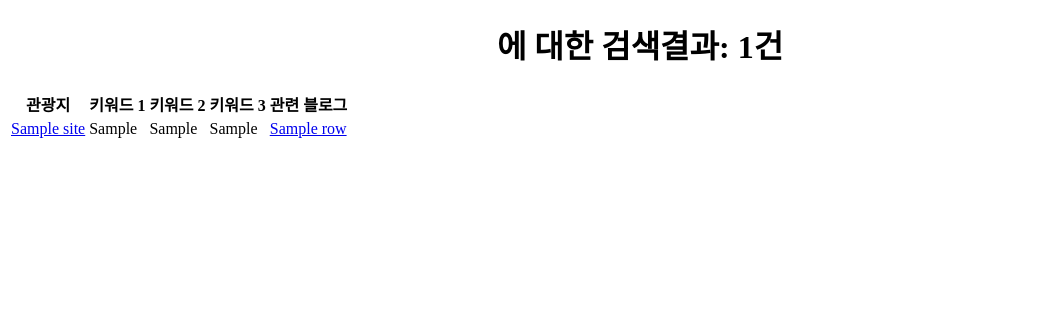
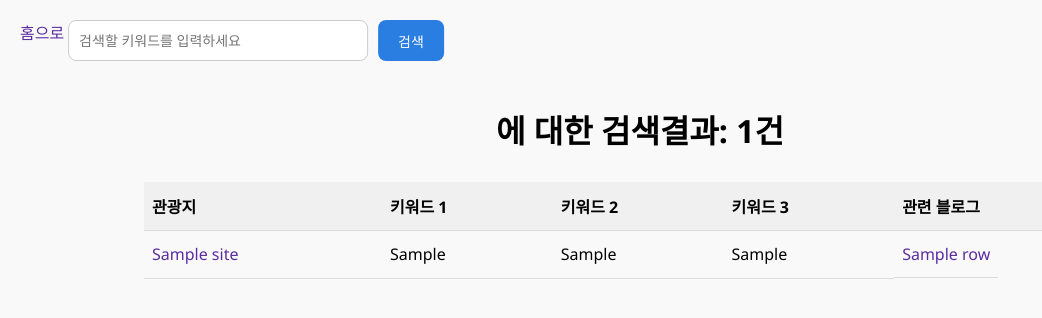
Before and after one commit to dlgudwn55/capstone, a Flask app: template app/templates/search.html in a window 1280 px wide. Shown: the top 318 px of the page, without its empty margins (0-1042 px from the left). Run offline with Flask 3, Linux system fonts and the light colour scheme; the template is opened without the code that fills it: most values are stand-ins (such as "Sample title", 1, 10 or a date in 2020).

Commit message:
search 페이지 가공

```diff
--- a/app/static/style.css
+++ b/app/static/style.css
@@ -13,6 +13,15 @@ body {
     /* align-items: center; */
 }
 
+a {
+    color: #5a2ca0;
+    text-decoration: none;
+}
+
+a:hover {
+    text-decoration: underline;
+}
+
 header {
     text-align: center;
     margin-bottom: 30px;
@@ -24,6 +33,21 @@ header {
     gap: 40px;
     /* align-items: center; */
     position: relative;
+    /* text-align: center; */
+}
+
+.container form {
+    display: flex;
+    /* align-items: center; */
+    gap: 10px;
+    background-color: #fff;
+    padding: 20px;
+    border-radius: 12px;
+    box-shadow: 0 0 15px rgba(0, 0, 0, 0.08);
+
+    position: absolute;
+    left: 50%;
+    transform: translateX(-50%);
 }
 
 aside {
@@ -57,15 +81,10 @@ main {
 
 form {
     display: flex;
-    /* align-items: center; */
     gap: 10px;
-    background-color: #fff;
-    padding: 20px;
-    border-radius: 12px;
-    box-shadow: 0 0 15px rgba(0, 0, 0, 0.08);
 
     position: absolute;
-    left: 50%;
+    left: 20%;
     transform: translateX(-50%);
 }
 
@@ -90,3 +109,33 @@ button {
 button:hover {
     background-color: #1e5db8;
 }
+
+table {
+    width: 80%;
+    border-collapse: collapse;
+    table-layout: auto;
+    position: absolute;
+    left: 10%;
+}
+
+thead {
+    background-color: #f0f0f0;
+}
+
+th,
+td {
+    padding: 12px 8px;
+    text-align: left;
+    vertical-align: top;
+    border-bottom: 1px solid #ddd;
+}
+
+.blog-title {
+    display: inline-block;
+    max-width: 600px;
+    /* 너비는 상황에 맞게 조절하세요 */
+    white-space: nowrap;
+    overflow: hidden;
+    text-overflow: ellipsis;
+    vertical-align: top;
+}
--- a/app/templates/search.html
+++ b/app/templates/search.html
@@ -1,12 +1,23 @@
 <!DOCTYPE html>
 <html lang="ko">
+
 <head>
     <meta charset="UTF-8">
     <meta name="viewport" content="width=device-width, initial-scale=1.0">
+    <link rel="stylesheet" href="../static/style.css" />
     <title>{{ query }}에 대한 검색결과</title>
 </head>
+
 <body>
+    <a href="/">홈으로</a>
+    <form method="get" action="/search">
+        <input type="text" name="q" id="text-index" placeholder="검색할 키워드를 입력하세요" required />
+        <button id="button-index" type="submit">검색</button>
+    </form>
+    <header>
         <h1 style="text-align: center">{{ query }}에 대한 검색결과: {{ count }}건</h1>
+    </header>
+    <div class="container">
         {% if results %}
         <table>
             <thead>
@@ -31,7 +42,7 @@
                     <td>{{ row['keyword1'] }}</td>
                     <td>{{ row['keyword2'] }}</td>
                     <td>{{ row['keyword3'] }}</td>
-                <td><a href="{{ row['blog_link'] }}" target="_blank">{{ row['blog_title'] }}</a></td>
+                    <td class="blog-title" ><a href="{{ row['blog_link'] }}" target="_blank">{{ row['blog_title'] }}</a></td>
                 </tr>
                 {% endfor %}
             </tbody>
@@ -39,5 +50,8 @@
         {% else %}
         <p style="text-align: center">검색 결과가 없습니다.</p>
         {% endif %}
+    </div>
+
 </body>
+
 </html>
```
Lines whose indentation alone changed are shown as unchanged.
